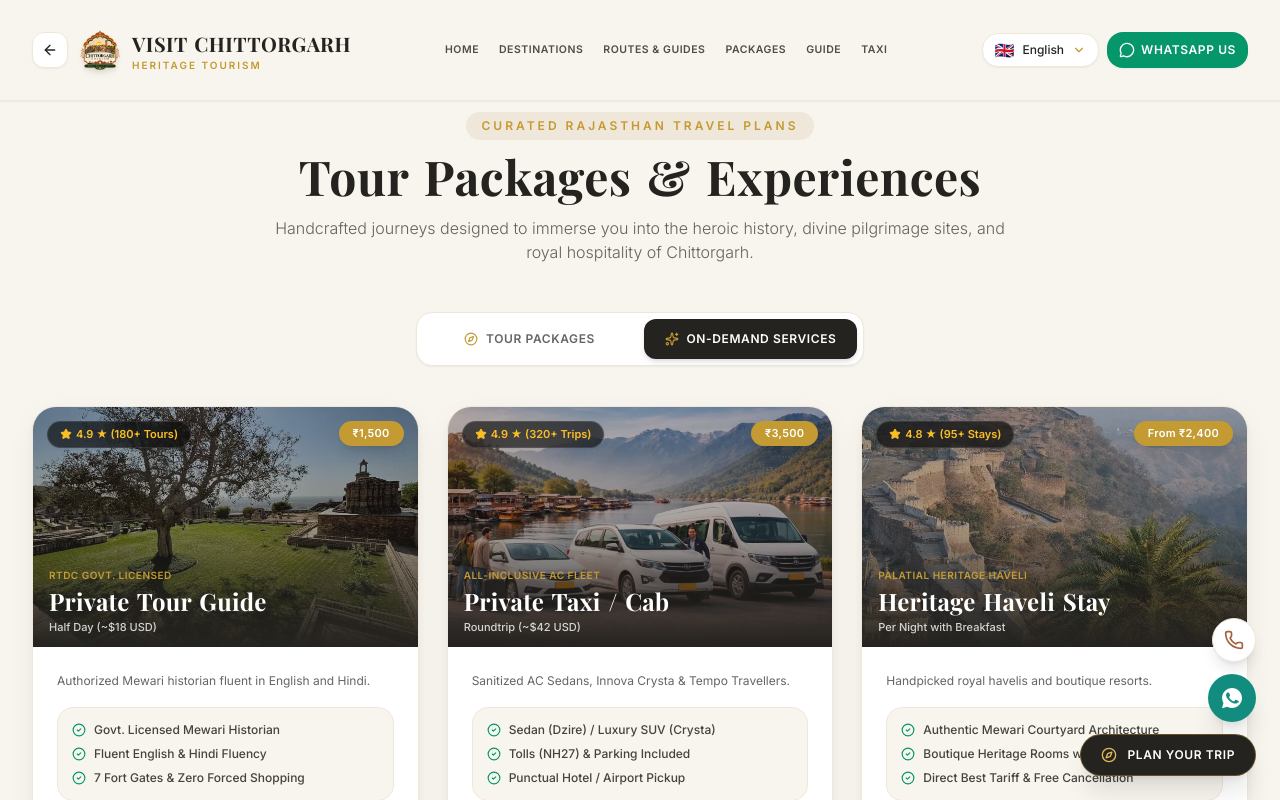
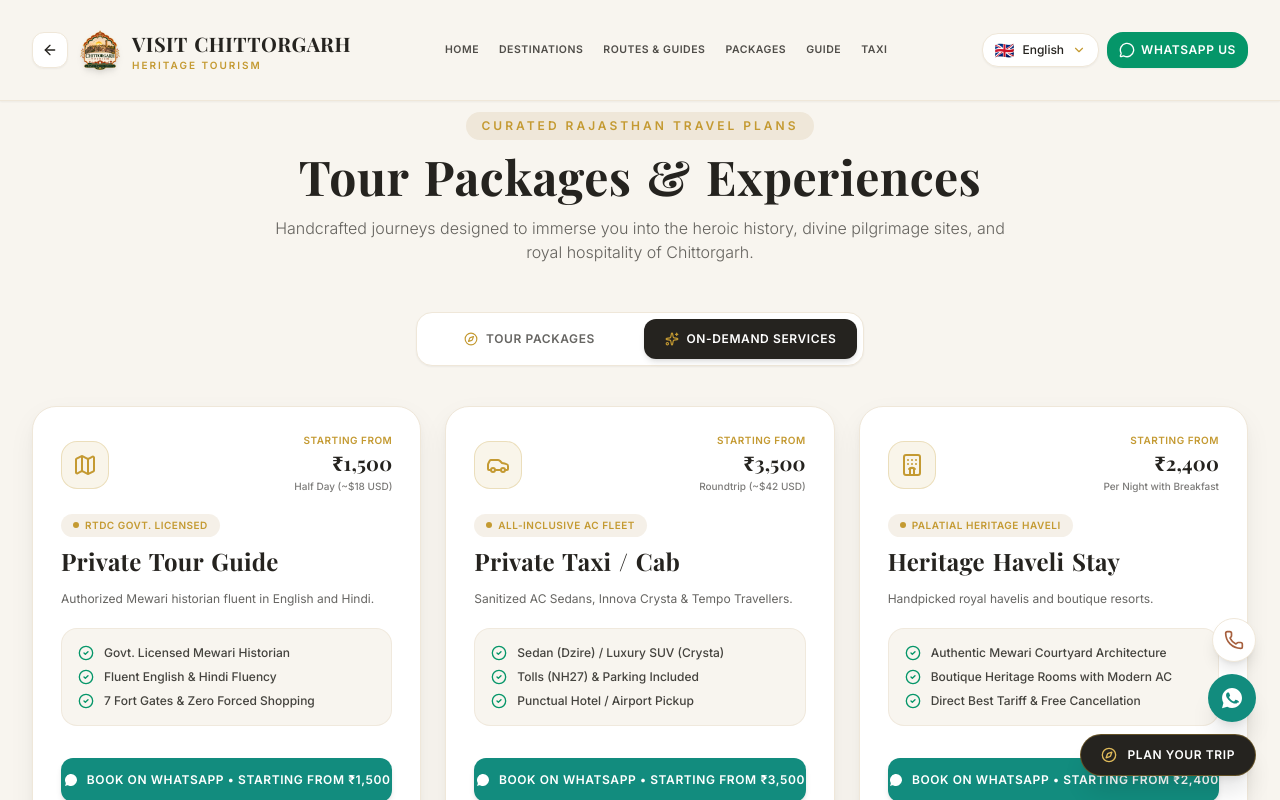
Before and after one commit to Sharmaji2516/chittorgarh-tourism, a React (Vite) app: page /packages in a window 1280 px wide. Both pictures are taken after a click on the button "ON-DEMAND SERVICES". Shown: the top 800 px of the page. Built offline with nearby package versions, Linux system fonts and the light colour scheme; a web font is replaced by a local one.

Commit message:
feat(journeys): add 'Starting From' label to all service rates and whatsapp cta

```diff
--- a/src/pages/RoyalJourneysPage.jsx
+++ b/src/pages/RoyalJourneysPage.jsx
@@ -102,7 +102,7 @@ const RoyalJourneysPage = () => {
     const servicePrices = [
         { amount: "₹1,500", note: "Half Day (~$18 USD)" },
         { amount: "₹3,500", note: "Roundtrip (~$42 USD)" },
-        { amount: "From ₹2,400", note: "Per Night with Breakfast" },
+        { amount: "₹2,400", note: "Per Night with Breakfast" },
         { amount: "₹350", note: "Unlimited Thali / Person" },
         { amount: "₹1,200", note: "Sunset Rampart Session" }
     ];
@@ -266,67 +266,62 @@ const RoyalJourneysPage = () => {
                         ))}
                     </div>
                 ) : (
-                    /* On-Demand Services Grid */
-                    <div className="grid grid-cols-1 md:grid-cols-2 lg:grid-cols-3 gap-7 mb-16">
+                    /* On-Demand Services Grid (Text-Only Luxury Cards) */
+                    <div className="grid grid-cols-1 md:grid-cols-2 lg:grid-cols-3 gap-6 mb-16">
                         {onDemandServices.map((srv, idx) => {
                             const waUrl = getServiceWhatsAppUrl(srv);
                             return (
                                 <div
                                     key={idx}
-                                    className="bg-white rounded-3xl border border-[#EFE7D9] overflow-hidden shadow-heritage hover:border-[#C49A32] hover:-translate-y-1 transition-all group flex flex-col justify-between"
+                                    className="bg-white rounded-3xl p-6 sm:p-7 border border-[#EFE7D9] shadow-heritage hover:border-[#C49A32] hover:-translate-y-1 transition-all group flex flex-col justify-between"
                                 >
                                     <div>
-                                        <div className="h-60 relative overflow-hidden bg-[#25231F]">
-                                            <img
-                                                src={srv.image}
-                                                alt={srv.title}
-                                                className="w-full h-full object-cover group-hover:scale-105 transition-transform duration-700"
-                                                loading="lazy"
-                                            />
-                                            {/* Gradient Scrim for readable text */}
-                                            <div className="absolute inset-0 bg-gradient-to-t from-[#25231F] via-[#25231F]/40 to-black/30 pointer-events-none" />
-
-                                            {/* Top Rating & Starting Price Pills */}
-                                            <span className="absolute top-3.5 left-3.5 bg-black/60 backdrop-blur-md text-amber-400 text-[11px] font-bold px-3 py-1 rounded-full flex items-center gap-1 border border-white/10 shadow-sm">
-                                                <Star className="w-3 h-3 fill-amber-400" />
-                                                <span>{srv.rating}</span>
-                                            </span>
-
-                                            <span className="absolute top-3.5 right-3.5 bg-[#C49A32] text-white text-[11px] font-black px-3.5 py-1 rounded-full shadow-lg tracking-wide">
+                                        {/* Top Header: Icon & Transparent Price */}
+                                        <div className="flex items-center justify-between gap-3 mb-4">
+                                            <div className="w-12 h-12 rounded-2xl bg-[#C49A32]/10 border border-[#C49A32]/25 flex items-center justify-center text-[#C49A32] group-hover:scale-105 transition-transform">
+                                                <srv.icon className="w-6 h-6" />
+                                            </div>
+                                            <div className="text-right">
+                                                <div className="text-[10px] font-bold uppercase tracking-wider text-[#C49A32] leading-none mb-1">
+                                                    Starting From
+                                                </div>
+                                                <div className="text-lg sm:text-xl font-serif font-black text-[#25231F] leading-tight">
                                                     {srv.price.amount}
-                                            </span>
-
-                                            {/* Title & Badge Overlaid on Bottom of Image */}
-                                            <div className="absolute bottom-3 left-4 right-4 text-white">
-                                                <span className="text-[#C49A32] text-[10px] font-bold uppercase tracking-wider block mb-0.5">
-                                                    {srv.badge}
-                                                </span>
-                                                <h3 className="text-xl sm:text-2xl font-serif font-black text-white leading-tight drop-shadow-sm">
-                                                    {srv.title}
-                                                </h3>
-                                                <p className="text-[11px] text-white/80 font-medium mt-0.5">
+                                                </div>
+                                                <div className="text-[10px] text-[#25231F]/60 font-medium mt-0.5">
                                                     {srv.price.note}
-                                                </p>
+                                                </div>
                                             </div>
                                         </div>
 
-                                        <div className="p-5 sm:p-6">
-                                            <p className="text-xs text-[#25231F]/70 leading-relaxed mb-4">
+                                        {/* Badge & Title */}
+                                        <div className="mb-3">
+                                            <span className="inline-flex items-center gap-1.5 text-[10px] font-bold uppercase tracking-wider text-[#C49A32] bg-[#EFE7D9]/60 px-3 py-1 rounded-full mb-2">
+                                                <span className="w-1.5 h-1.5 rounded-full bg-[#C49A32]"></span>
+                                                {srv.badge}
+                                            </span>
+                                            <h3 className="text-xl sm:text-2xl font-serif font-bold text-[#25231F] group-hover:text-[#A65F3D] transition-colors leading-snug">
+                                                {srv.title}
+                                            </h3>
+                                        </div>
+
+                                        <p className="text-xs text-[#25231F]/70 leading-relaxed mb-5">
                                             {srv.desc}
                                         </p>
 
-                                            <div className="space-y-2 bg-[#F8F5EF] p-3.5 rounded-2xl border border-[#EFE7D9] mb-2">
+                                        {/* Value Highlights Checklist */}
+                                        <div className="space-y-2 bg-[#F8F5EF] p-4 rounded-2xl border border-[#EFE7D9]/80 mb-6">
                                             {srv.highlights.map((item, i) => (
-                                                    <div key={i} className="flex items-center gap-2 text-xs text-[#25231F]/85 font-medium">
-                                                        <CheckCircle2 className="w-3.5 h-3.5 text-emerald-600 shrink-0" />
+                                                <div key={i} className="flex items-center gap-2.5 text-xs text-[#25231F]/85 font-medium">
+                                                    <CheckCircle2 className="w-4 h-4 text-emerald-600 shrink-0" />
                                                     <span>{item}</span>
                                                 </div>
                                             ))}
                                         </div>
                                     </div>
-                                    </div>
 
-                                    <div className="p-5 sm:p-6 pt-0 border-t border-[#EFE7D9]/60">
+                                    {/* Action: Direct WhatsApp CTA Only */}
+                                    <div className="pt-2">
                                         <a
                                             href={waUrl}
                                             target="_blank"
@@ -335,7 +330,7 @@ const RoyalJourneysPage = () => {
                                             className="w-full py-3.5 bg-[#128C7E] hover:bg-[#075E54] text-white font-black rounded-xl text-xs uppercase tracking-wider flex items-center justify-center gap-2 shadow-md hover:shadow-lg transition-all active:scale-95"
                                         >
                                             <MessageCircle className="w-4 h-4 fill-white text-[#128C7E]" />
-                                            <span>Book on WhatsApp • {srv.price.amount}</span>
+                                            <span>Book on WhatsApp • Starting From {srv.price.amount}</span>
                                         </a>
                                     </div>
                                 </div>
```
Lines whose indentation alone changed are shown as unchanged.
